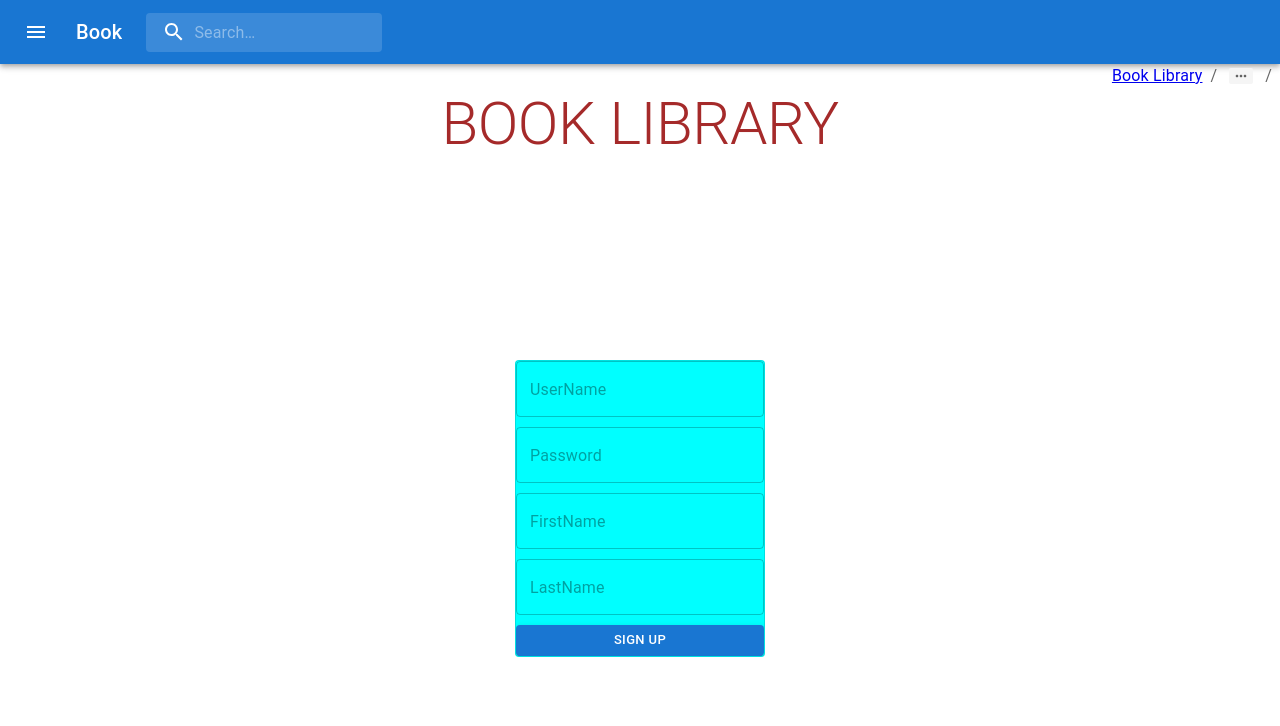
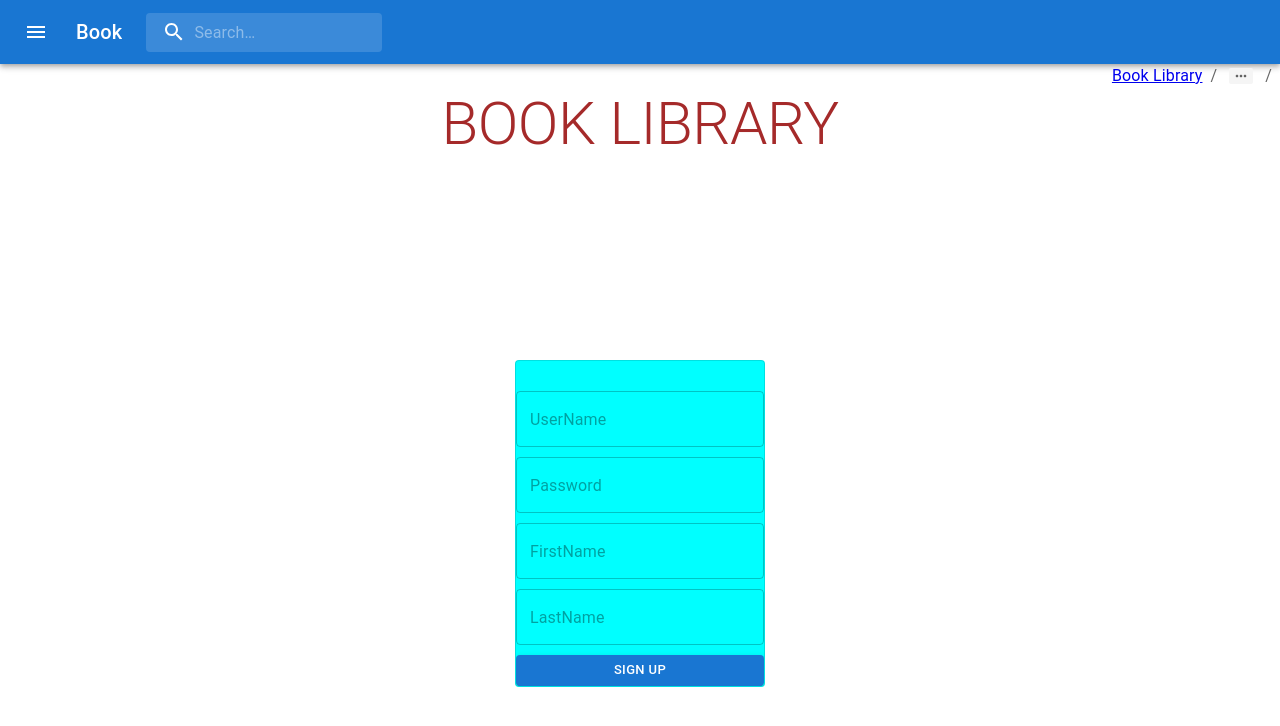
Before and after one commit to syllogism1123/Book-Library, a React (Create React App) app in the folder book-frontend/: page /signup in a window 1280 px wide. Shown: the top 726 px of the page. Built offline with nearby package versions, Linux system fonts and the light colour scheme; no server answers.

Commit message:
add a signup warning

```diff
--- a/book-frontend/src/App.css
+++ b/book-frontend/src/App.css
@@ -35,3 +35,7 @@
     justify-content:right;
     display: flex;
 }
+
+.card{
+    padding-top:30px ;
+}
--- a/book-frontend/src/component/LoginPage.tsx
+++ b/book-frontend/src/component/LoginPage.tsx
@@ -1,6 +1,7 @@
 import React, {FormEvent, useState} from "react";
 import {useNavigate} from "react-router-dom";
 import {Alert, Button, FormControl, TextField} from "@mui/material";
+import useUser from "../hook/useUser";
 
 type Props = {
     onLogin: (username: string, password: string) => Promise<boolean>
@@ -10,7 +11,7 @@ export const LoginPage = (props: Props) => {
 
     const [username, setUsername] = useState<string>('');
     const [password, setPassword] = useState<string>('');
-    const [error, setError] = useState<boolean>();
+    const {error, setError} = useUser();
     const navigate = useNavigate();
 
     function onSubmit(event: FormEvent<HTMLFormElement>) {
@@ -18,7 +19,7 @@ export const LoginPage = (props: Props) => {
         props.onLogin(username, password).then((s) => {
             if (s) {
                 navigate("/books")
-           /*     window.location.reload();*/
+                /* window.location.reload();*/
             } else {
                 setError(true);
                 console.log("invalid")
--- a/book-frontend/src/component/SignUpPage.tsx
+++ b/book-frontend/src/component/SignUpPage.tsx
@@ -1,10 +1,11 @@
-import {Button, Card, FormControl, TextField} from "@mui/material";
+import {Alert, Button, Card, FormControl, TextField} from "@mui/material";
 import React, {ChangeEvent, FormEvent, useState} from "react";
 import {useNavigate} from "react-router-dom";
 import {UserModel} from "../model/UserModel";
+import useUser from "../hook/useUser";
 
 type createUserProps = {
-    createUser: (user: UserModel) => void;
+    createUser: (user: UserModel) => Promise<boolean>;
 }
 
 export const SignUpPage = (props: createUserProps) => {
@@ -13,7 +14,7 @@ export const SignUpPage = (props: createUserProps) => {
         username: "", password: "", firstname: "", lastname: ""
     }
     const [user, setUser] = useState<UserModel>(initial);
-
+    const {error, setError} = useUser();
     const navigate = useNavigate();
 
     function onChange(event: ChangeEvent<HTMLInputElement>) {
@@ -29,16 +30,21 @@ export const SignUpPage = (props: createUserProps) => {
     function onSubmit(event: FormEvent<HTMLFormElement>) {
         if (user.username && user.password && user.firstname && user.lastname) {
             event.preventDefault();
-            props.createUser(user)
-            setUser(initial);
-            navigate('/books')
+            props.createUser(user).then((s) => {
+                if (s) {
+                    setUser(initial);
+                    navigate('/books');
+                } else {
+                    setError(true);
+                    console.log("invalid")
+                }
+            })
         }
-
     }
 
     return (
         <div className="form">
-            <Card variant="outlined" style={{backgroundColor: 'cyan'}}>
+            <Card variant="outlined" style={{backgroundColor: 'cyan'}} className="card">
                 <FormControl component="form" onSubmit={onSubmit}>
                     <TextField
                         name="username"
@@ -76,6 +82,11 @@ export const SignUpPage = (props: createUserProps) => {
                         Sign Up
                     </Button>
                 </FormControl>
+                {error &&
+                    <Alert severity="error" className="no-book-found">
+                        <h3>The username already exists!</h3>
+                    </Alert>
+                }
             </Card>
         </div>
     );
--- a/book-frontend/src/hook/useUser.ts
+++ b/book-frontend/src/hook/useUser.ts
@@ -46,7 +46,7 @@ export default function useUser() {
 
     const createUser = async (newUser: UserModel) => {
         const authToken = localStorage.getItem('authToken');
-        await axios.post("http://localhost:8080/api/users/signup", newUser, {
+        return await axios.post("http://localhost:8080/api/users/signup", newUser, {
             headers: {
                 'Authorization': `Bearer ${authToken}`,
                 'Content-Type': 'application/json',
@@ -55,8 +55,10 @@ export default function useUser() {
             withCredentials: true
         }).then((response) => {
             setUser(response.data)
+            return true;
         }).catch((error) => {
             console.error(error);
+            return false;
         })
     }
 
```
Also changed, not shown: 1 other file (tests, documents, lock files or other folders).
